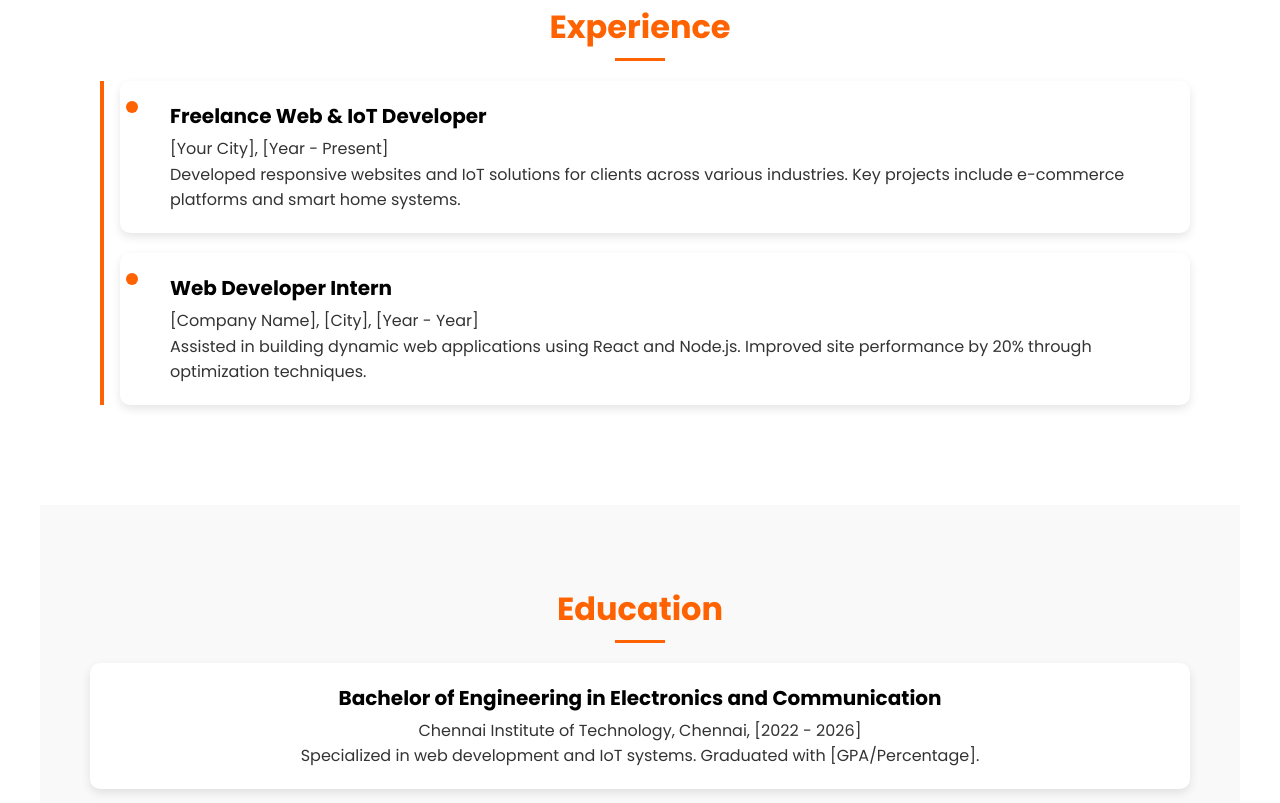
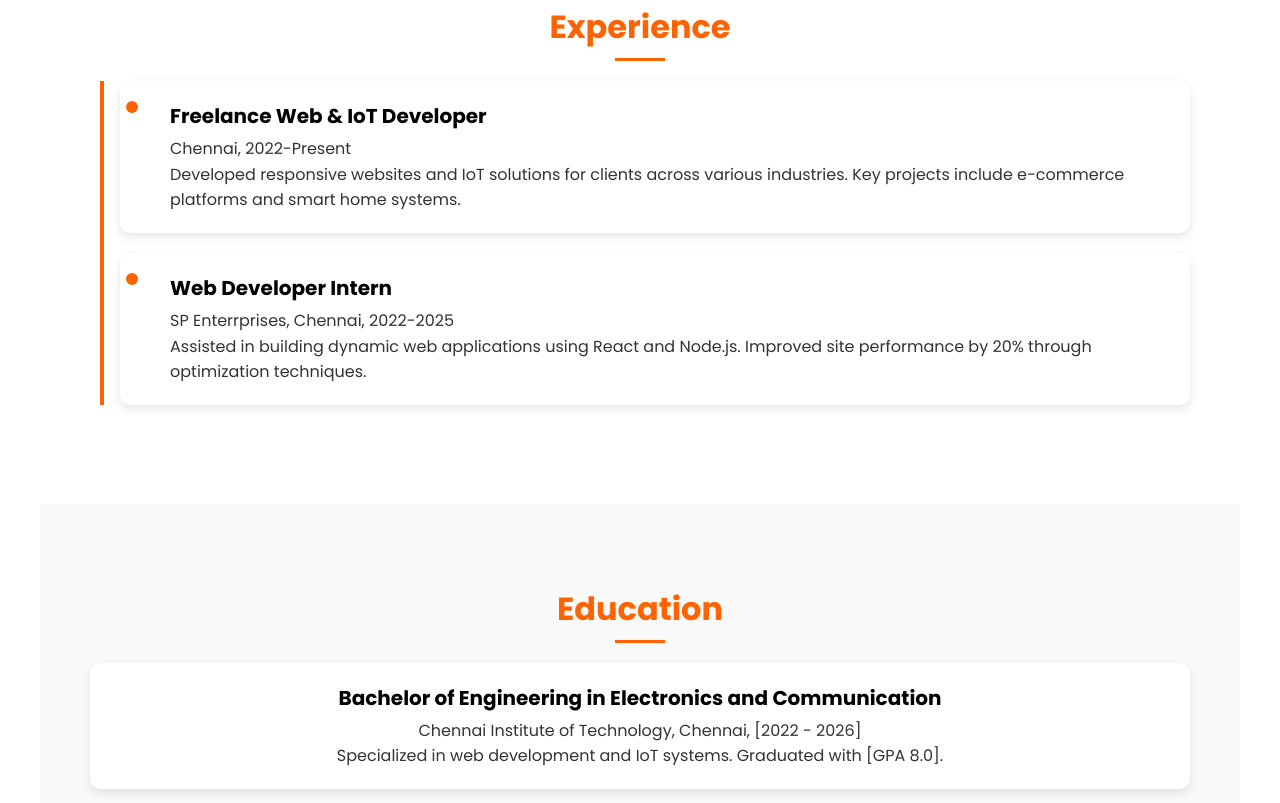
Before and after one commit to SIDDUSPACE/siddarth, a plain HTML site: page resume.html in a window 1280 px wide. Shown: the part 1297-2100 px from the top of the page. Drawn offline with Linux system fonts and the light colour scheme.

Commit message:
Update resume.html

```diff
--- a/resume.html
+++ b/resume.html
@@ -664,7 +664,7 @@
         <h2>About Me</h2>
         <div class="contact-info">
             <p><i class="fas fa-envelope"></i> siddarth.engineer@gmail.com</p>
-            <p><i class="fas fa-phone"></i> +91-9876543210</p>
+            <p><i class="fas fa-phone"></i> +91-7338751104</p>
             <p><i class="fas fa-map-marker-alt"></i> Chennai, India</p>
             <p><i class="fab fa-linkedin"></i> <a href="#">siddarth27</a></p>
             <p><i class="fab fa-github"></i> <a href="#">sidduspace</a></p>
@@ -727,12 +727,12 @@
         <div class="timeline">
             <div class="card">
                 <h3>Freelance Web & IoT Developer</h3>
-                <p>[Your City], [Year - Present]</p>
+                <p>Chennai, 2022-Present</p>
                 <p>Developed responsive websites and IoT solutions for clients across various industries. Key projects include e-commerce platforms and smart home systems.</p>
             </div>
             <div class="card">
                 <h3>Web Developer Intern</h3>
-                <p>[Company Name], [City], [Year - Year]</p>
+                <p>SP Enterrprises, Chennai, 2022-2025</p>
                 <p>Assisted in building dynamic web applications using React and Node.js. Improved site performance by 20% through optimization techniques.</p>
             </div>
         </div>
@@ -744,7 +744,7 @@
         <div class="card">
             <h3>Bachelor of Engineering in Electronics and Communication</h3>
             <p>Chennai Institute of Technology, Chennai, [2022 - 2026]</p>
-            <p>Specialized in web development and IoT systems. Graduated with [GPA/Percentage].</p>
+            <p>Specialized in web development and IoT systems. Graduated with [GPA 8.0].</p>
         </div>
     </section>
 
```
